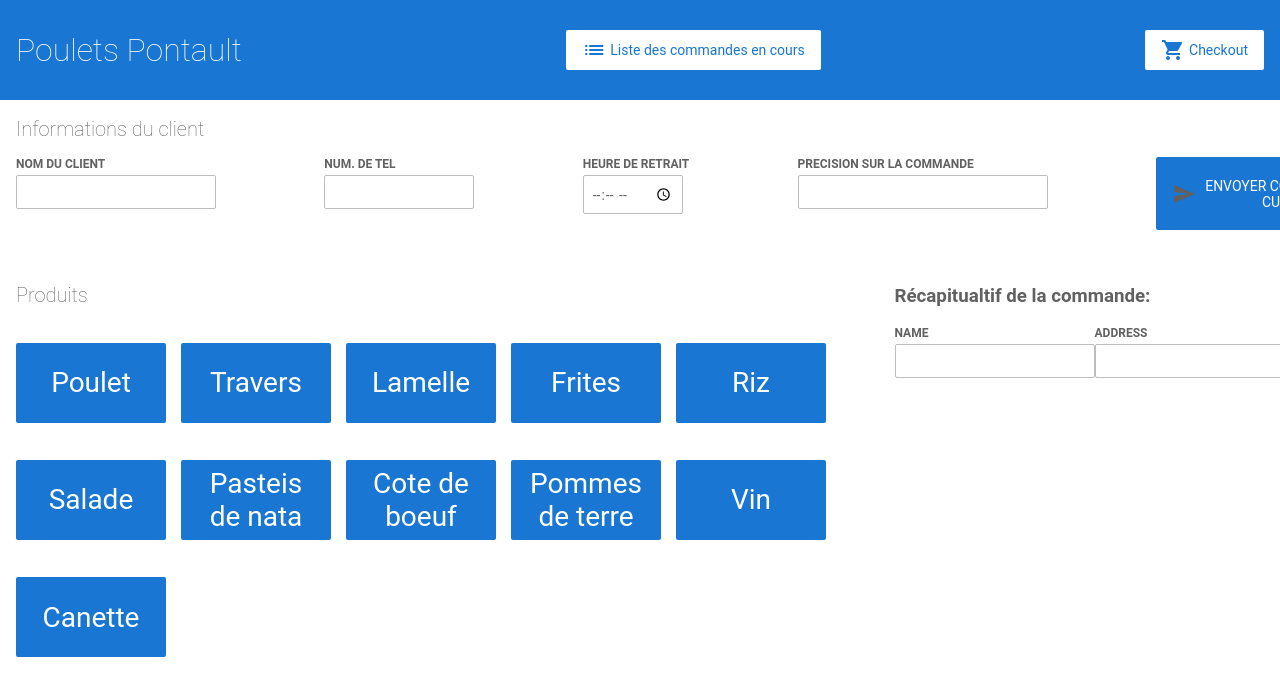
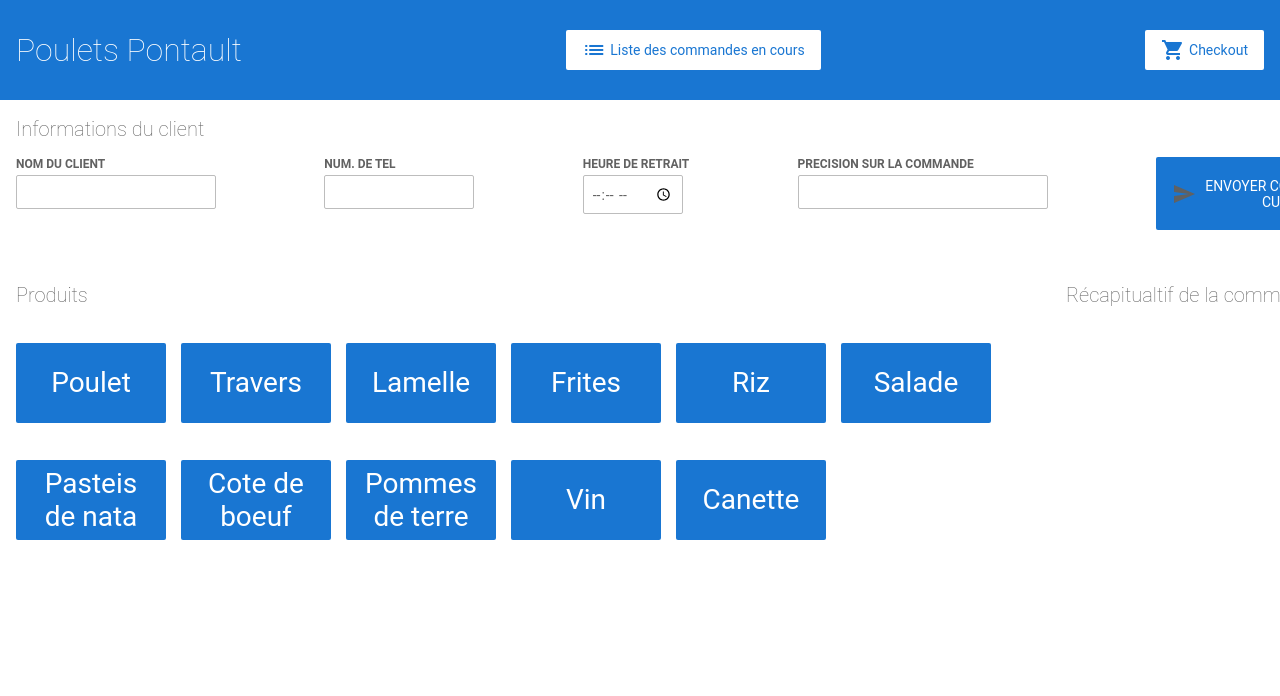
Before and after one commit to Julien-ngz/angular-test-gs, an Angular app: page / in a window 1280 px wide. Shown: the top 696 px of the page. Built offline with nearby package versions, Linux system fonts and the light colour scheme.

Commit message:
4 files modified

```diff
--- a/src/app/cart/cart.component.html
+++ b/src/app/cart/cart.component.html
@@ -7,7 +7,6 @@
   </div>
 
   <form [formGroup]="checkoutForm" (ngSubmit)="onSubmit()">
-
     <div>
       <label for="name">
       Name
--- a/src/app/product-list/product-list.component.html
+++ b/src/app/product-list/product-list.component.html
@@ -1,21 +1,21 @@
 <div class="customer-info">
   <h2>Informations du client</h2>
-  <form>
+  <form [formGroup]="customerForm" (ngSubmit)="onSubmitKitchen()">
     <div>
       <label for="name">NOM DU CLIENT</label>
-      <input id="name" type="text" >
+      <input id="name" type="text" formControlName="name">
     </div>
     <div>
-      <label for="phone-number">NUM. DE TEL</label>
-      <input id="phone-number" type="text">
+      <label for="phone_number">NUM. DE TEL</label>
+      <input id="phone_number" type="text" formControlName="phone_number">
     </div>
     <div>
-      <label for="comment">HEURE DE RETRAIT</label>
-      <input id="time" type="time">
+      <label for="time">HEURE DE RETRAIT</label>
+      <input id="time" type="time" formControlName="time">
     </div>
     <div>
       <label for="comment">PRECISION SUR LA COMMANDE</label>
-      <input id="comment" type="text">
+      <input id="comment" type="text" formControlName="comment">
     </div>
     <button class="button" type="submit" id="send-to-kitchen" ><i class="material-icons">send</i>ENVOYER COMMANDE EN CUISINE</button>
   </form>
@@ -31,7 +31,13 @@
       </div>
     </div>
   </div>
-  <app-cart></app-cart>
+  <div class="container-order">
+    <h2>Récapitualtif de la commande:</h2>
+      <div class="cart-item" *ngFor="let item of items"> <!-- TODO mettre une condition pour faire disparaitre le titre OU pour afficher 'Commande VIDE' -->
+        <span>{{ item.name }} </span>
+        <span>{{ item.price | currency:'EUR' }}</span>
+      </div>
+  </div>
 </div>
 <!--
 Copyright Google LLC. All Rights Reserved.
--- a/src/app/product-list/product-list.component.ts
+++ b/src/app/product-list/product-list.component.ts
@@ -1,5 +1,6 @@
 import { Component } from '@angular/core';
 import { CartService } from '../cart.service';
+import { FormBuilder } from '@angular/forms';
 import { Product, products } from '../products';
 
 @Component({
@@ -10,12 +11,32 @@ import { Product, products } from '../products';
 export class ProductListComponent {
   products = products;
   product: Product | undefined;
-  constructor(private cartService: CartService) {}
+  items = this.cartService.getItems();
+  customerForm = this.formBuilder.group({
+    name: '',
+    phone_number: '',
+    time: '',
+    comment: ''
+  });
+  constructor(
+    private cartService: CartService,
+    private formBuilder: FormBuilder
+  ) {}
 
   addToCart(product: Product) {
     this.cartService.addToCart(product);
     //window.alert('Your product has been added to the cart!' + product);
-    console.warn('Your order has been submitted', product);
+    console.warn('addToCart', product);
+  }
+  onSubmitKitchen(): void {
+    //ATTENTION !!! c'est ici où je devrais faire un appel pour stocker en BDD
+    // Process checkout data here
+    console.warn('Items submitted', this.items);
+    this.items = this.cartService.clearCart();
+    console.warn('Items submitted', this.items);
+    console.warn('Order submitted', this.customerForm.value);
+    this.customerForm.reset();
+    //window.alert('Commande envoyée en cuisine!');
   }
 }
 
--- a/src/styles.css
+++ b/src/styles.css
@@ -192,7 +192,7 @@ form {
 #name {
   width: 200px;
 }
-#phone-number {
+#phone_number {
   width: 150px;
 }
 #time {
```
